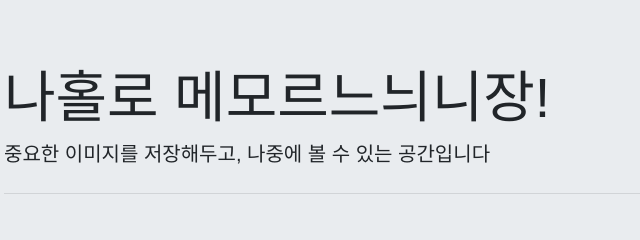
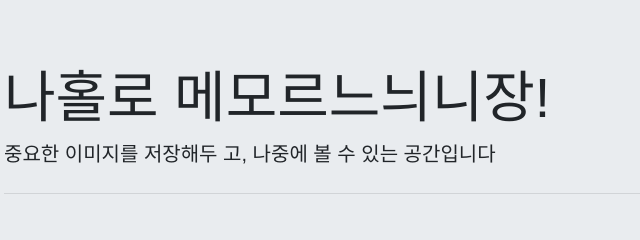
Before and after one commit to nmdkims/my-front, a plain HTML site: page templates/index.html in a window 1280 px wide. Shown: the top 240 px of the page, 218-858 px from the left. Drawn offline with nearby package versions, Linux system fonts and the light colour scheme; a web font is replaced by a local one.

Commit message:
업데이트

```diff
--- a/templates/index.html
+++ b/templates/index.html
@@ -59,7 +59,7 @@
 <div class="wrap">
     <div class="jumbotron">
         <h1 class="display-4">나홀로 메모르느늬니장!</h1>
-        <p class="lead">중요한 이미지를 저장해두고,   나중에 볼 수 있는 공간입니다</p>
+        <p class="lead">중요한 이미지를 저장해두  고,   나중에 볼 수 있는 공간입니다</p>
         <hr class="my-4">
     </div>
     <div id="post-box" class="form-post">
```
Also changed, not shown: 1 other file.
